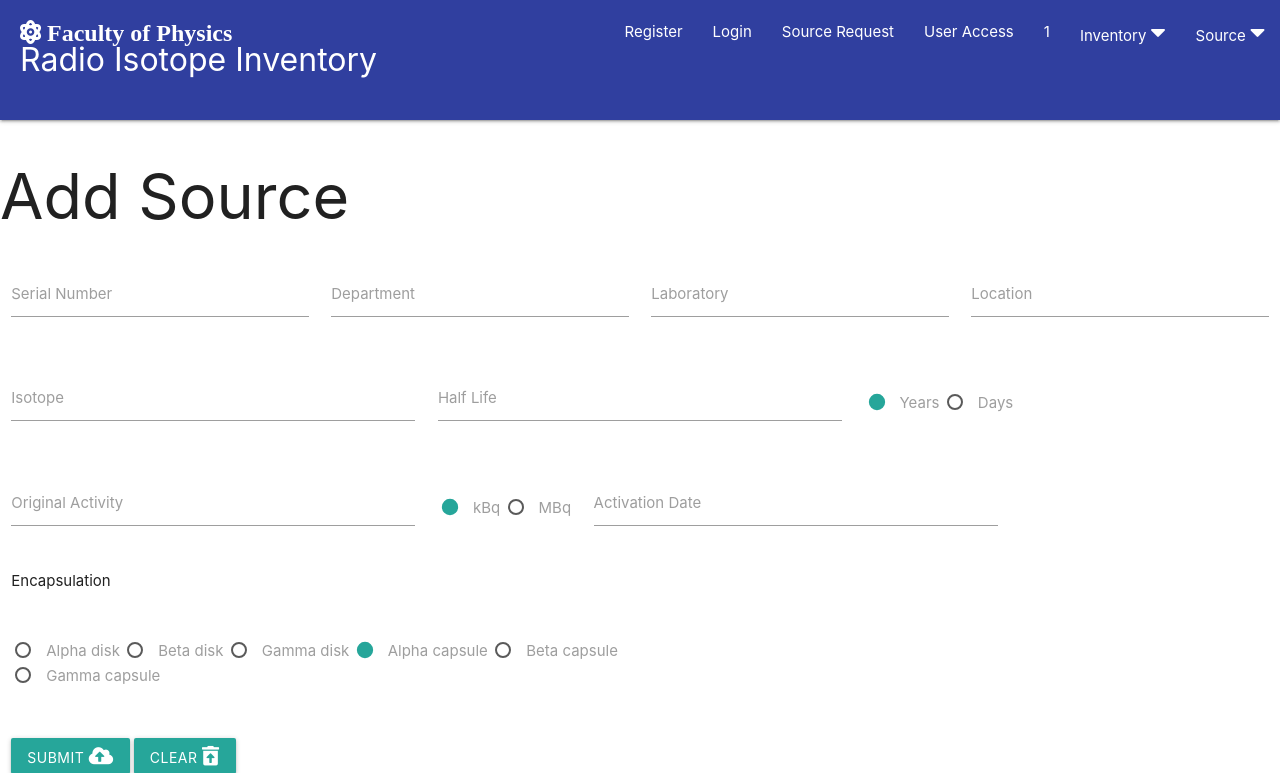
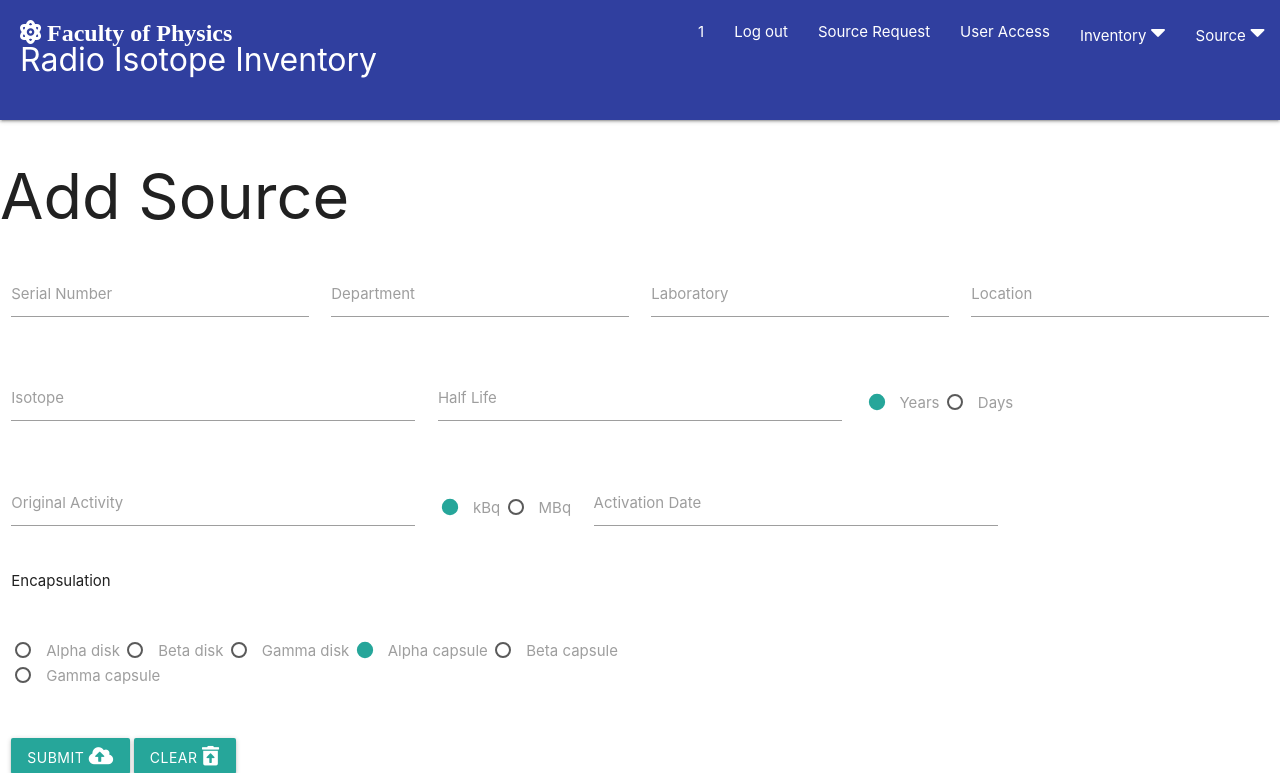
Before and after one commit to ChrisH2727/Milestone-3, a Flask app: page /add_source in a window 1280 px wide. Shown: the top 773 px of the page. Run offline with Flask 2, Linux system fonts and the light colour scheme; the visitor is signed in with stand-in values (Sample User, id 1); some libraries are stand-ins or nearby versions.

Commit message:
add logout page

```diff
--- a/app.py
+++ b/app.py
@@ -17,15 +17,13 @@ app.secret_key = os.environ.get("SECRET_KEY")
 
 mongo = PyMongo(app)
 
+
+
 @app.route("/")
 
 
 @app.route("/login", methods=["GET", "POST"])
 def login():
-
-    # delete any previous session useful when debugging and not logging out
-    # session.pop("user")
-
     if request.method == "POST":
         existing_user = mongo.db.users.find_one(
             {"first": request.form.get("first_name").lower(),
@@ -117,6 +115,11 @@ def update_source():
     return render_template("updateSource.html")
 
 
+@app.route("/logout")
+def logout():
+    return render_template("logout.html")
+
+
 @app.route("/userAccount")
 def userAccount():
     session.pop('_flashes', None)
--- a/templates/base.html
+++ b/templates/base.html
@@ -48,36 +48,47 @@
                         Physics</i></a>
                 <a href="#" data-target="mobile-demo" class="sidenav-trigger"><i class="fas fa-bars"></i></a>
                 <ul class="right hide-on-med-and-down">
-                    <li><a href="{{ url_for('register') }}">Register</a></li>
-                    <li><a href="{{ url_for('login') }}">Login</a></li>
+
+                    {% if session.user%}
+                        <li><a href="{{ url_for('userAccount') }}">{{session.user}}</a></li>
+                        <li><a href="{{ url_for('logout') }}">Log out</a></li>
                         <li><a href="{{ url_for('source_request') }}">Source Request</a></li>
                         {% if session.role|lower == "admin"|lower %}
                             <li><a href="{{ url_for('user_rights') }}">User Access</a></li>
-                    {% endif %}
-                    {% if session.user%}
-                        <li><a href="{{ url_for('userAccount') }}">{{session.user}}</a></li>
-                    {% endif %}
-
                             <li><a class="dropdown-trigger" href="#!" data-target="inventory-dropdown2">Inventory <i
                                 class="fas fa-caret-down"></i></a></li>
                             <li><a class="dropdown-trigger" href="#!" data-target="source-dropdown2">Source <i
                                 class="fas fa-caret-down"></i></a></li>
+                            {% endif %}
+                    {% else %}
+                        <li><a href="{{ url_for('register') }}">Register</a></li>
+                        <li><a href="{{ url_for('login') }}">Login</a></li>
+                    {% endif %}
+
                 </ul>
                 <div class="nav-title logo-shift text-align:center">Radio Isotope Inventory</div>
             </div>
         </nav>
         <!-- mobile sidenav -->
         <ul class="sidenav" id="mobile-demo">
-            <li><a href="{{ url_for('register') }}">Register</a></li>
-            <li><a href="{{ url_for('login') }}">Login</a></li>
+
+            {% if session.user%}
+            <li><a href="{{ url_for('userAccount') }}">{{session.user}}</a></li>
+            <li><a href="{{ url_for('logout') }}">Log out</a></li>
             <li><a href="{{ url_for('source_request') }}">Source Request</a></li>
             {% if session.role|lower == "admin"|lower %}
                 <li><a href="{{ url_for('user_rights') }}">User Access</a></li>
-            {% endif %}
                 <li><a class="dropdown-trigger" href="#!" data-target="inventory-dropdown">Inventory <i
                     class="fas fa-caret-down"></i></a></li>
                 <li><a class="dropdown-trigger" href="#!" data-target="source-dropdown">Source <i
                     class="fas fa-caret-down"></i></a></li>
+                {% endif %}
+        {% else %}
+            <li><a href="{{ url_for('register') }}">Register</a></li>
+            <li><a href="{{ url_for('login') }}">Login</a></li>
+        {% endif %}
+
+
         </ul>
     </header>
 
--- /dev/null
+++ b/templates/logout.html
@@ -0,0 +1,4 @@
+{% extends "base.html" %}
+{% block content %}
+<h1>Log out</h1>
+{% endblock %}
```
Lines whose indentation alone changed are shown as unchanged.
